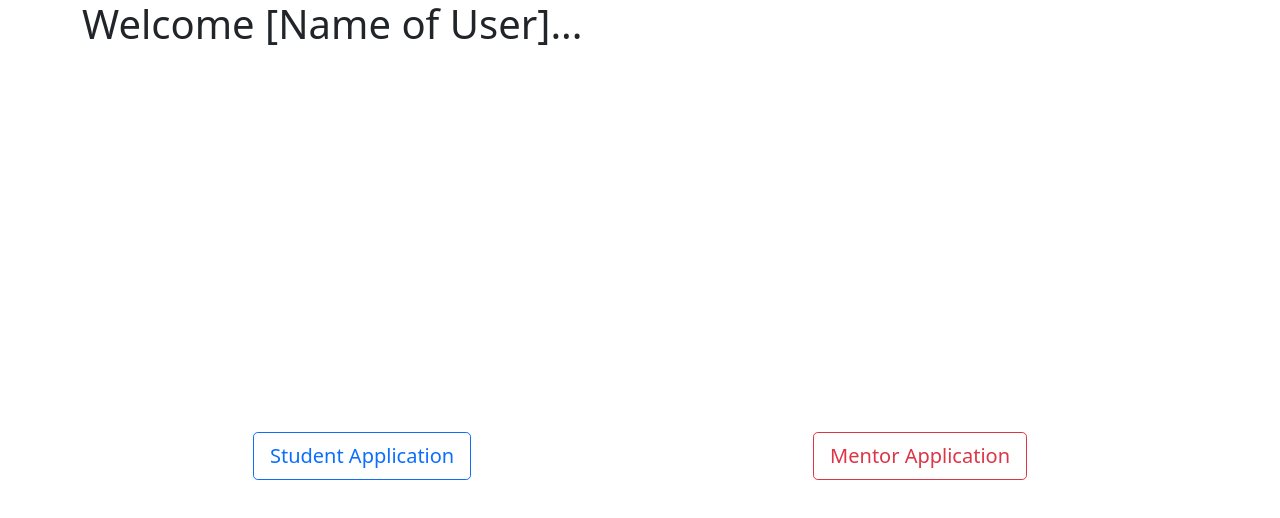
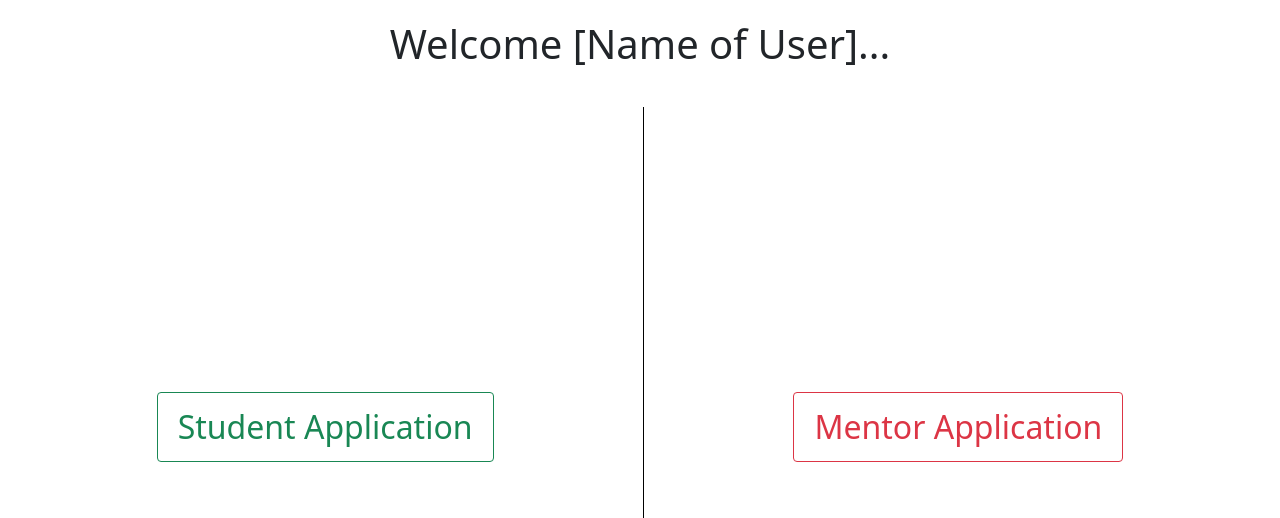
Before and after one commit to UTSCCSCC01/finalprojectw22-GDSC2.0, a React (Create React App) app in the folder frontend/: page /portal in a window 1280 px wide. Shown: the top 518 px of the page. Built offline with nearby package versions, Linux system fonts and the light colour scheme.

Commit message:
[GD-27] add template forms init

```diff
--- a/frontend/src/App.js
+++ b/frontend/src/App.js
@@ -4,20 +4,20 @@ import { BrowserRouter as Router, Route, Routes } from "react-router-dom";
 // import Navbar from "./components/Navbar";
 import axios from "axios";
 import Initial from "./components/application/Initial/Initial";
-import 'bootstrap/dist/css/bootstrap.min.css';
+import "bootstrap/dist/css/bootstrap.min.css";
+import StudentForm from "./components/application/forms/StudentForm";
 
 const App = () => {
   return (
     <>
-    {/* <div>Hello</div> */}
-      {/* <Navbar /> */}
       <Router>
         <Routes>
           <Route path="/" element />
           <Route path="/projects" element />
           <Route path="/resources" element />
           <Route path="/events" element />
-          <Route path="/portal" element={<Initial/>} />
+          <Route path="/portal" element={<Initial />} />
+          <Route path="/portal/form" element={<StudentForm />} />
           <Route path="/team" element />
           <Route path="/subscribe" element />
         </Routes>
--- a/frontend/src/components/application/Initial/Initial.css
+++ b/frontend/src/components/application/Initial/Initial.css
@@ -1,14 +1,31 @@
-
-
-.container{
-    max-height: 100vh;
-    height:100vh
+.container {
+  padding-top: 20px;
+  max-height: 100vh;
+  height: 100vh;
+  text-align: center;
 }
 
-.sub{
-    height: 100%;
-    display: flex;
-    align-items: center;
-    justify-content: space-around;
+.btn-student {
+  color: white;
+  background-color: blueviolet !important;
+}
+.btn-large {
+  padding: 10px 20px 10px 20px;
+  font-size: 100px;
+}
 
+/* .btn-button {
+  padding: 150px;
+} */
+
+.sub {
+  height: 90%;
+  display: flex;
+  align-items: center;
+  justify-content: space-around;
 }
+
+.vl {
+  border-left: 1px solid black;
+  height: 80vh;
+}
--- a/frontend/src/components/application/Initial/Initial.js
+++ b/frontend/src/components/application/Initial/Initial.js
@@ -6,17 +6,29 @@ import Button from "react-bootstrap/Button";
 
 const Initial = () => {
   return (
+    <>
+      <style type="text/css">
+        {`
+    .btn-large {
+      padding: 10px 20px 10px 20px;
+      font-size: 2.5vw;
+    }
+
+    `}
+      </style>
       <div class="container">
         <h1>Welcome [Name of User]...</h1>
         <div class="sub">
-        <Button size="lg" variant="outline-primary">
+          <Button size="large" variant="outline-success">
             Student Application
           </Button>
-        <Button size="lg" variant="outline-danger">
+          <div class="vl"></div>
+          <Button size="large" variant="outline-danger">
             Mentor Application
           </Button>
         </div>
       </div>
+    </>
   );
 };
 
--- /dev/null
+++ b/frontend/src/components/application/forms/StudentForm.js
@@ -0,0 +1,30 @@
+import React from "react";
+import { useFormik } from "formik";
+
+const StudentForm = () => {
+  // Pass the useFormik() hook initial form values and a submit function that will
+  // be called when the form is submitted
+  const formik = useFormik({
+    initialValues: {
+      email: "",
+    },
+    onSubmit: (values) => {
+      alert(JSON.stringify(values, null, 2));
+    },
+  });
+  return (
+    <form onSubmit={formik.handleSubmit}>
+      <label htmlFor="email">Email Address</label>
+      <input
+        id="email"
+        name="email"
+        type="email"
+        onChange={formik.handleChange}
+        value={formik.values.email}
+      />
+
+      <button type="submit">Submit</button>
+    </form>
+  );
+};
+export default StudentForm;
```
Also changed, not shown: frontend/src/components/application/forms/MentorForm.css (added), frontend/src/components/application/forms/MentorForm.js (added), frontend/src/components/application/forms/StudentForm.css (added), frontend/src/components/common/Button.css (added), frontend/src/components/common/Button.js (renamed from frontend/src/components/application/common/Button.js). Lines whose indentation alone changed are shown as unchanged.
